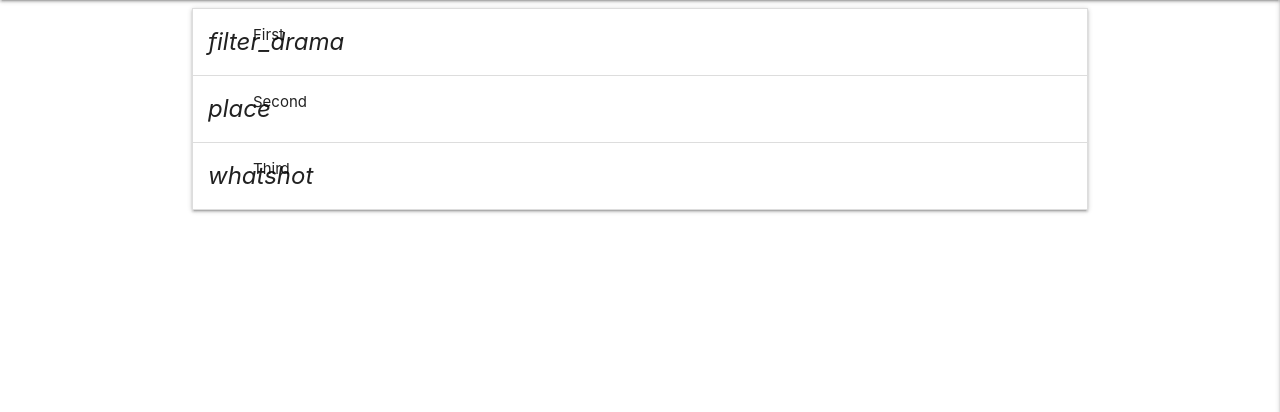
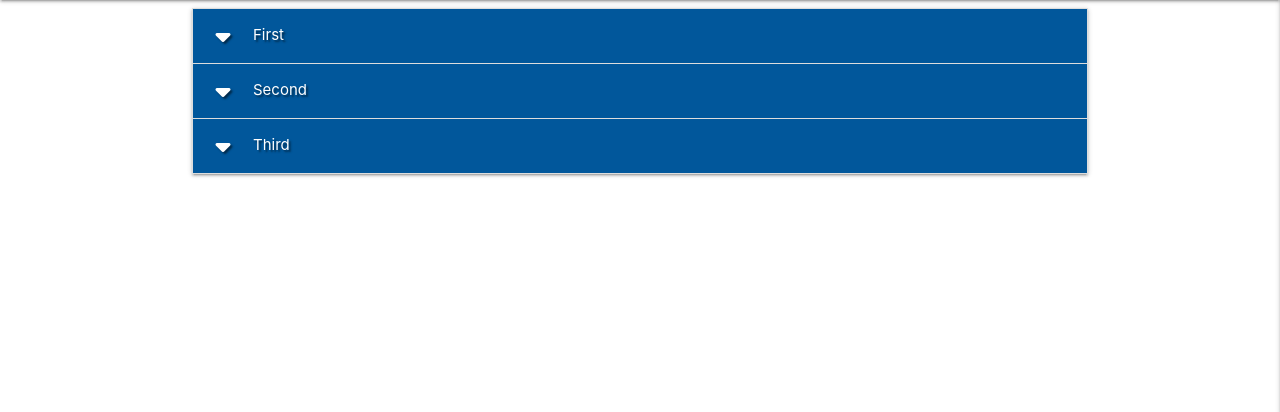
Before and after one commit to famouswelshman/flask-task-manager-project, a Flask app: page / in a window 1280 px wide. Shown: the part 64-476 px from the top of the page. Run offline with Flask 2, Linux system fonts and the light colour scheme; data that the repository does not hold is empty; some libraries are stand-ins or nearby versions.

Commit message:
Add task collapsable setup

```diff
--- a/static/js/script.js
+++ b/static/js/script.js
@@ -1,3 +1,4 @@
 $(document).ready(function(){
     $('.sidenav').sidenav({edge: "right"});
-  });
+    $('.collapsible').collapsible();
+});
--- a/templates/tasks.html
+++ b/templates/tasks.html
@@ -12,17 +12,19 @@
 
     <ul class="collapsible">
         <li>
-          <div class="collapsible-header"><i class="material-icons">filter_drama</i>First</div>
+          <div class="collapsible-header white-text light-blue darken-4 text-shadow"><i class="fas fa-caret-down"></i>First</div>
           <div class="collapsible-body"><span>Lorem ipsum dolor sit amet.</span></div>
         </li>
         <li>
-          <div class="collapsible-header"><i class="material-icons">place</i>Second</div>
+          <div class="collapsible-header white-text light-blue darken-4 text-shadow"><i class="fas fa-caret-down"></i>Second</div>
           <div class="collapsible-body"><span>Lorem ipsum dolor sit amet.</span></div>
         </li>
         <li>
-          <div class="collapsible-header"><i class="material-icons">whatshot</i>Third</div>
+          <div class="collapsible-header white-text light-blue darken-4 text-shadow"><i class="fas fa-caret-down"></i>Third</div>
           <div class="collapsible-body"><span>Lorem ipsum dolor sit amet.</span></div>
         </li>
       </ul>
 
+
+
 {% endblock %}
```
